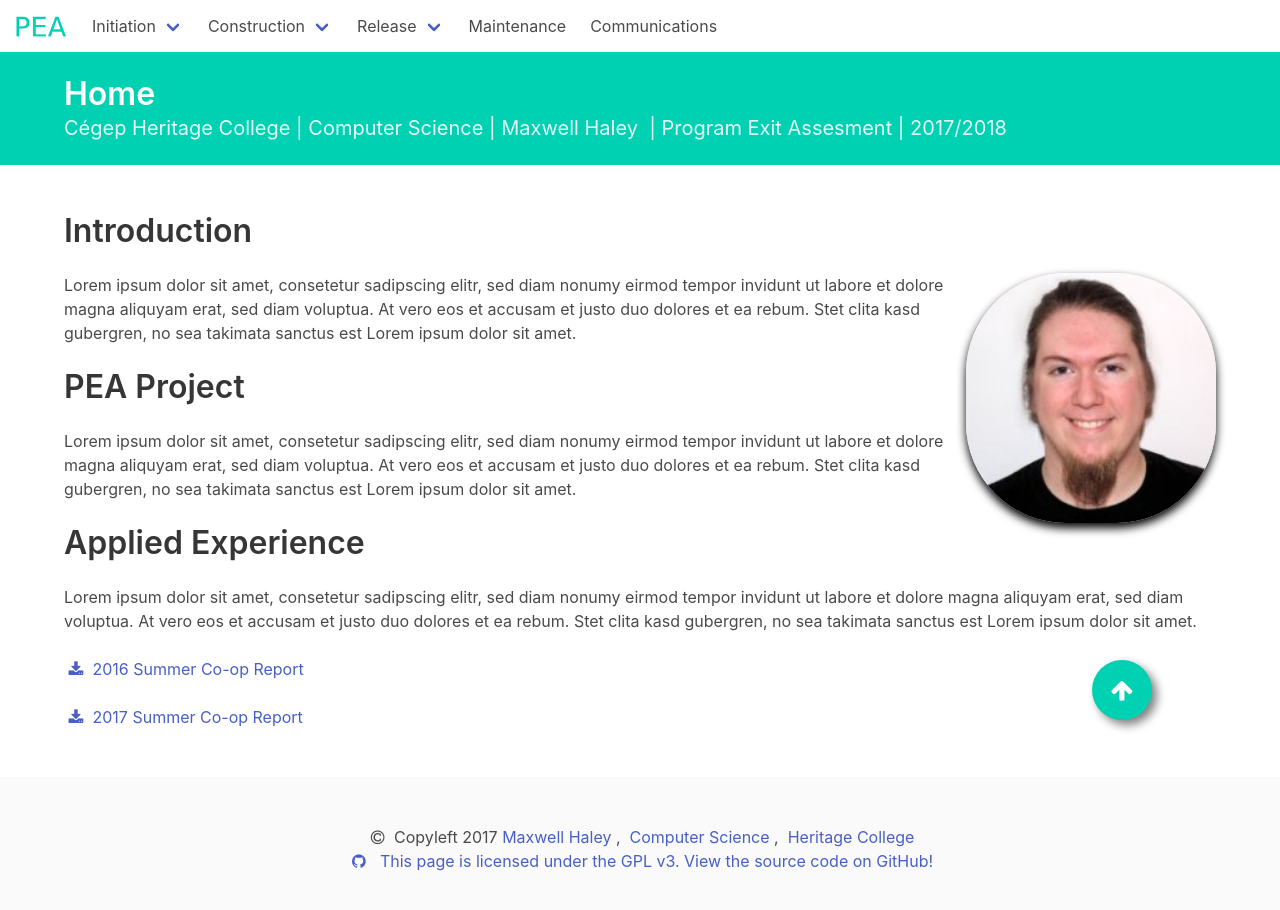
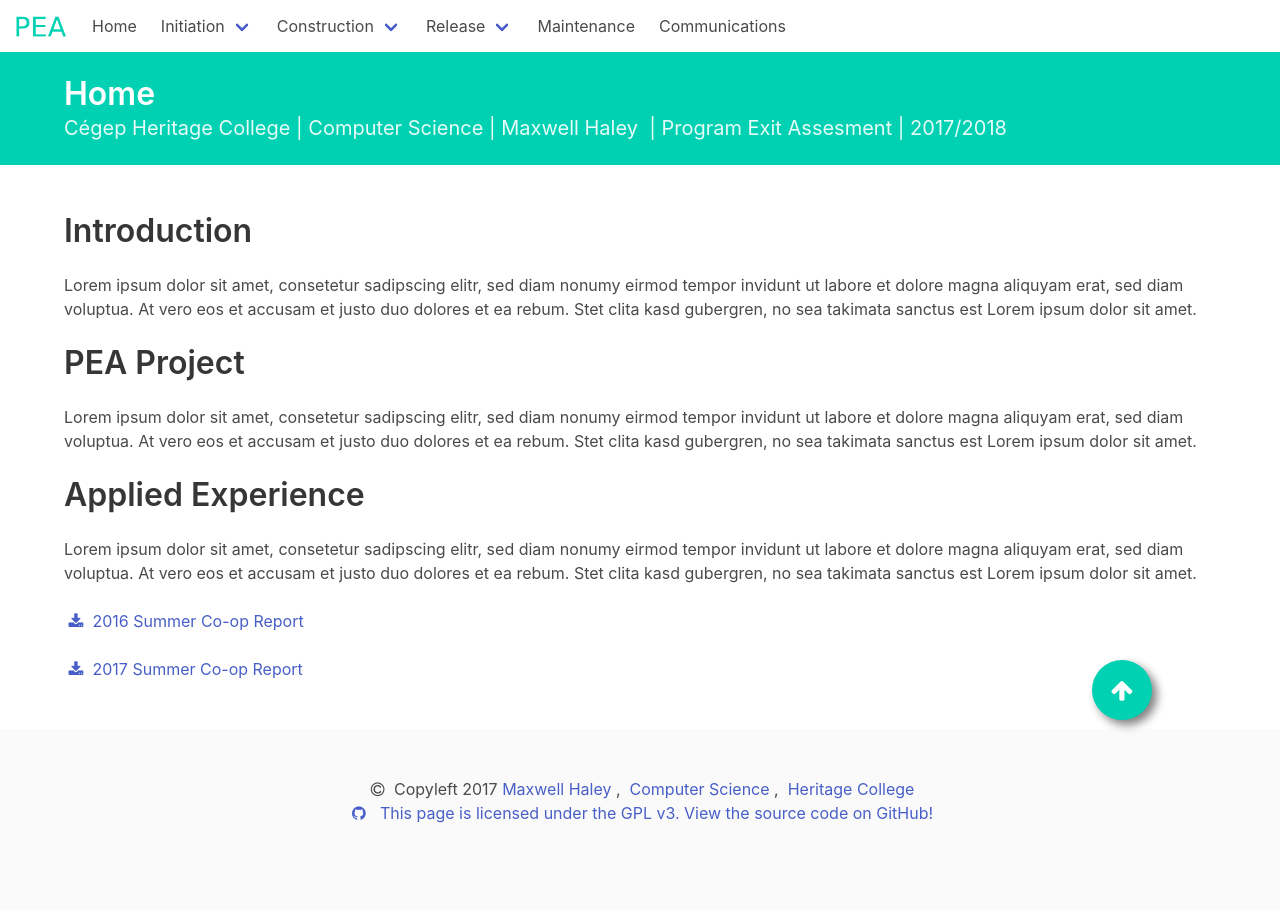
Before and after one commit to Llewxamris/PEA-framework, a plain HTML site: page index.html in a window 1280 px wide. Drawn offline with nearby package versions, Linux system fonts and the light colour scheme.

Commit message:
Remove headshot image, add link to the home page

```diff
--- a/index.html
+++ b/index.html
@@ -26,6 +26,7 @@
 
             <div id="navMenu" class="navbar-menu">
                 <div class="navbar-start">
+                    <a class="navbar-item" href="#home">Home</a>
                     <div class="navbar-item has-dropdown is-hoverable">
                         <a class="navbar-link">
                          Initiation
@@ -82,7 +83,7 @@
                 <p id="home">
                     <span class="title">Introduction</span>
                     <br /><br />
-                    <img id="personalImage" class="is-pulled-right" width="250px" height="100px" src="./imgs/headshot.jpg" alt="Filler Image" />
+                    <!--<img id="personalImage" class="is-pulled-right" width="250px" height="100px" src="./imgs/headshot.jpg" alt="Filler Image" />-->
                     Lorem ipsum dolor sit amet, consetetur sadipscing elitr, sed diam nonumy eirmod
                     tempor invidunt ut labore et dolore magna aliquyam erat, sed diam voluptua. At
                     vero eos et accusam et justo duo dolores et ea rebum. Stet clita kasd gubergren,
```
